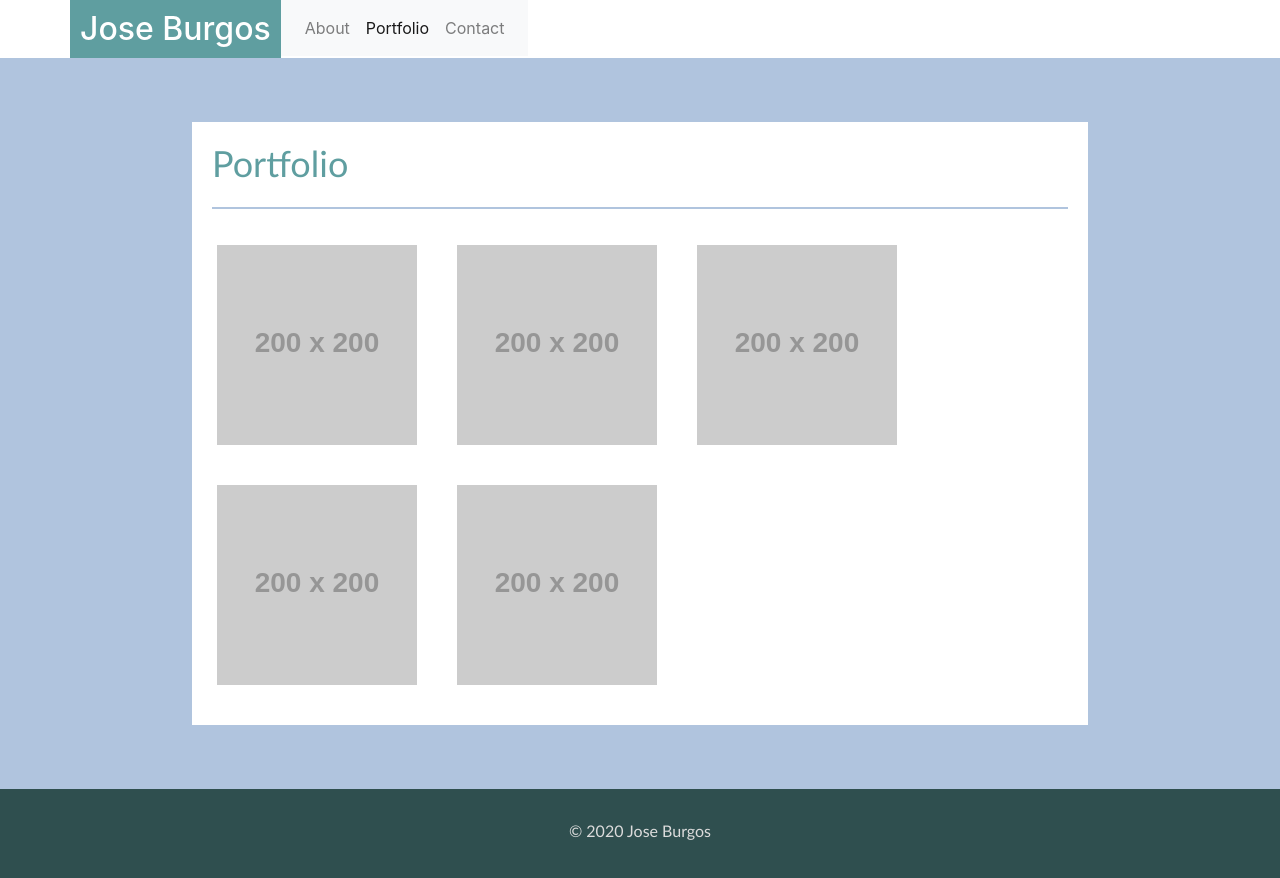
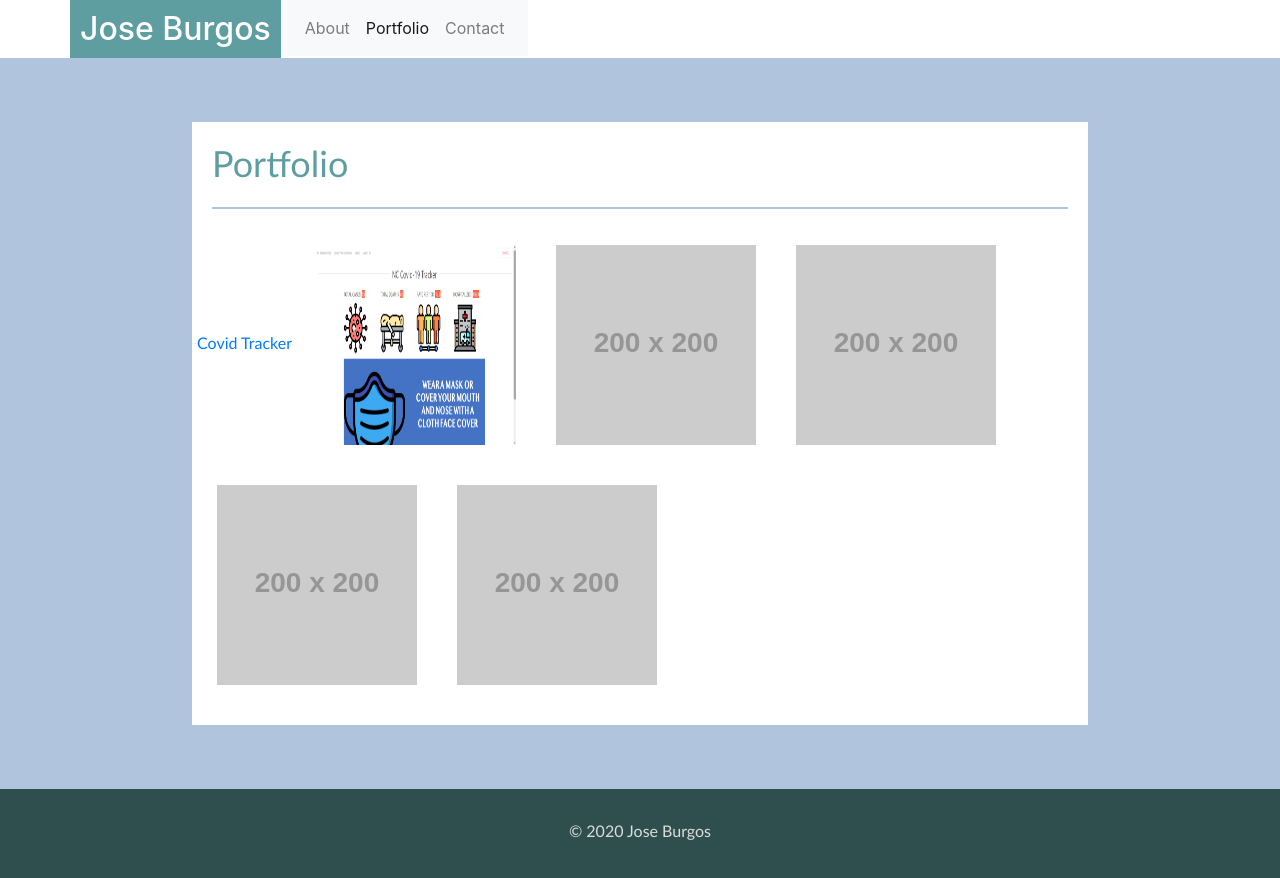
Before and after one commit to JoseBurgos1993/02-Homework_JoseBurgos, a plain HTML site: page portfolio.html in a window 1280 px wide. Drawn offline with nearby package versions, Linux system fonts and the light colour scheme; placeholder pictures from the web are drawn by us.

Commit message:
Added links and a picture of project 1 to portfolio page

```diff
--- a/portfolio.html
+++ b/portfolio.html
@@ -51,7 +51,10 @@
       </div>
       <hr style="border: 1px solid lightsteelblue;" />
       <div class="row portfolio">
-        <img class="responsive" src="https://via.placeholder.com/200" alt="Item 1">
+        <div>
+          <a href="https://github.com/JoseBurgos1993/NC_Covid-19_Info">Covid Tracker</a>
+          <a href="https://joseburgos1993.github.io/NC_Covid-19_Info/" style="text-align: center;"><img class="responsive" src="Assets/Images/covidscreenshot.png" width="200" height="200" alt="Covid Tracker Website"></a>
+        </div>
         <img class="responsive" src="https://via.placeholder.com/200" alt="Item 2">
         <img class="responsive" src="https://via.placeholder.com/200" alt="Item 3">
         <img class="responsive" src="https://via.placeholder.com/200" alt="Item 4">
```
Also changed, not shown: Assets/Images/covidscreenshot.png (added).
